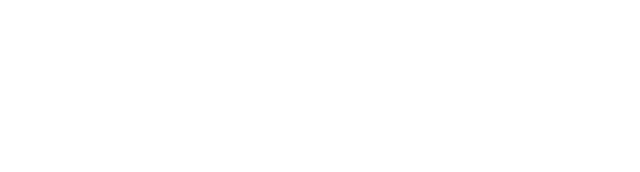
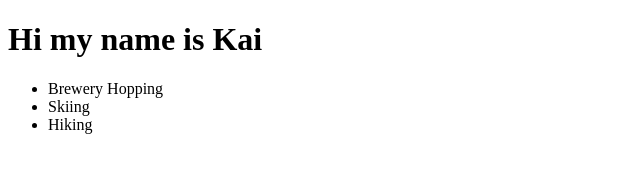
Before and after one commit to kaiwalsh1/hello_world, a plain HTML site: page index.html in a window 1280 px wide. Shown: the whole page, without its empty margins (0-640 px from the left). Drawn offline with Linux system fonts and the light colour scheme.

Commit message:
Added h1 with my name to index.html second try

```diff
--- a/index.html
+++ b/index.html
@@ -2,9 +2,14 @@
 <html lang="en">
 <head>
 
-    <title>Hi my name is Kai</title>
+    <title>Document</title>
 </head>
 <body>
-
+    <h1>Hi my name is Kai</h1>
+    <ul>
+        <li>Brewery Hopping</li>
+        <li>Skiing</li>
+        <li>Hiking</li>
+    </ul>
 </body>
 </html>
```
